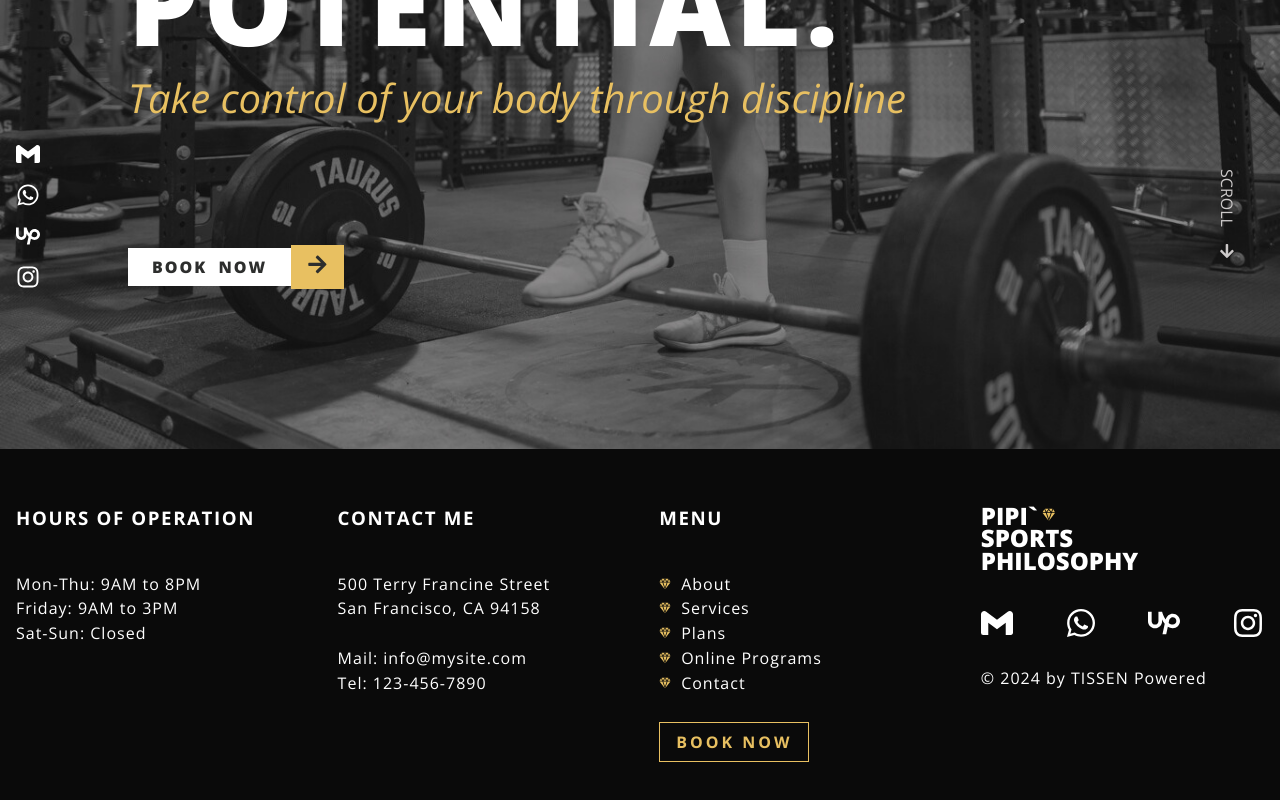
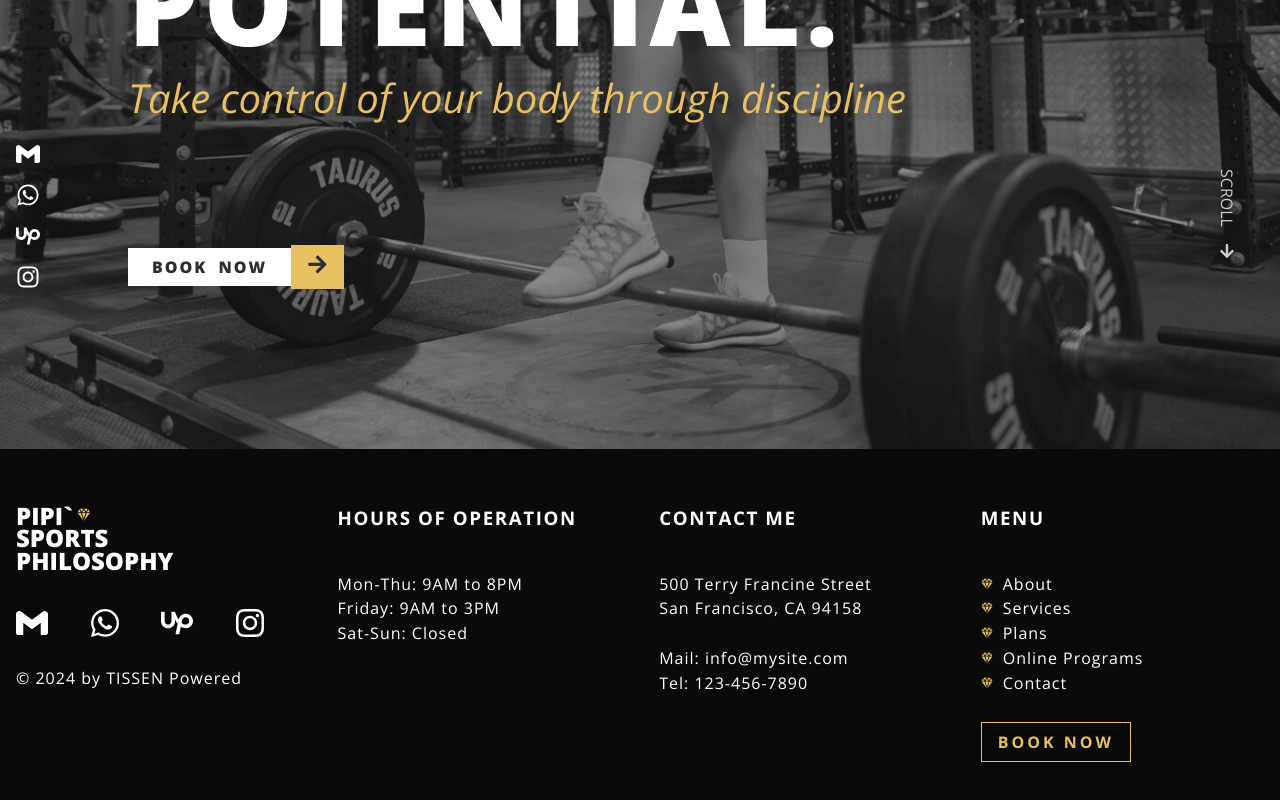
Before and after one commit to RuslanTissen/PIPI-world-2, a React (Create React App) app: page / in a window 1280 px wide. Shown: the part 476-1276 px from the top of the page. Built offline with nearby package versions, Linux system fonts and the light colour scheme; a web font is replaced by a local one.

Commit message:
footer oder improved

```diff
--- a/src/components/footer/Footer.scss
+++ b/src/components/footer/Footer.scss
@@ -90,20 +90,8 @@
 			p {
 				line-height: clamp(0.75rem, 1vw, 1rem);
 			}
-			.footer__logo {
-				order: 1;
-			}
-			.footer__operation {
-				order: 2;
-			}
-			.footer__contact {
-				order: 3;
-			}
-			.footer__menu {
-				order: 4;
-			}
 			.footer__logo--social-container {
-				max-width: 300px;
+				max-width: 250px;
 			}
 			.footer__menu--link-to-contact {
 				font-weight: 800;
@@ -114,5 +102,17 @@
 				border-color: white;
 			}
 		}
+		.footer__logo {
+			order: 1;
+		}
+		.footer__operation {
+			order: 2;
+		}
+		.footer__contact {
+			order: 3;
+		}
+		.footer__menu {
+			order: 4;
+		}
 	}
 }
```
